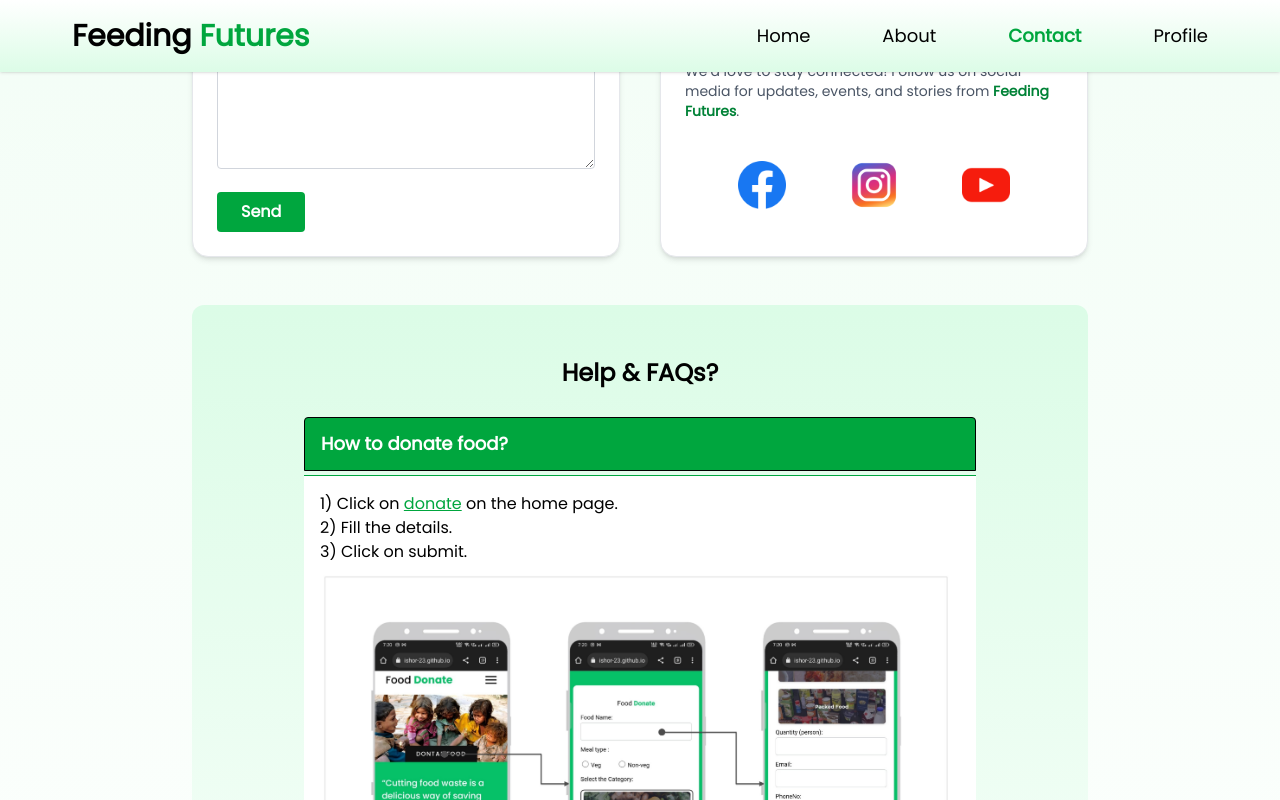
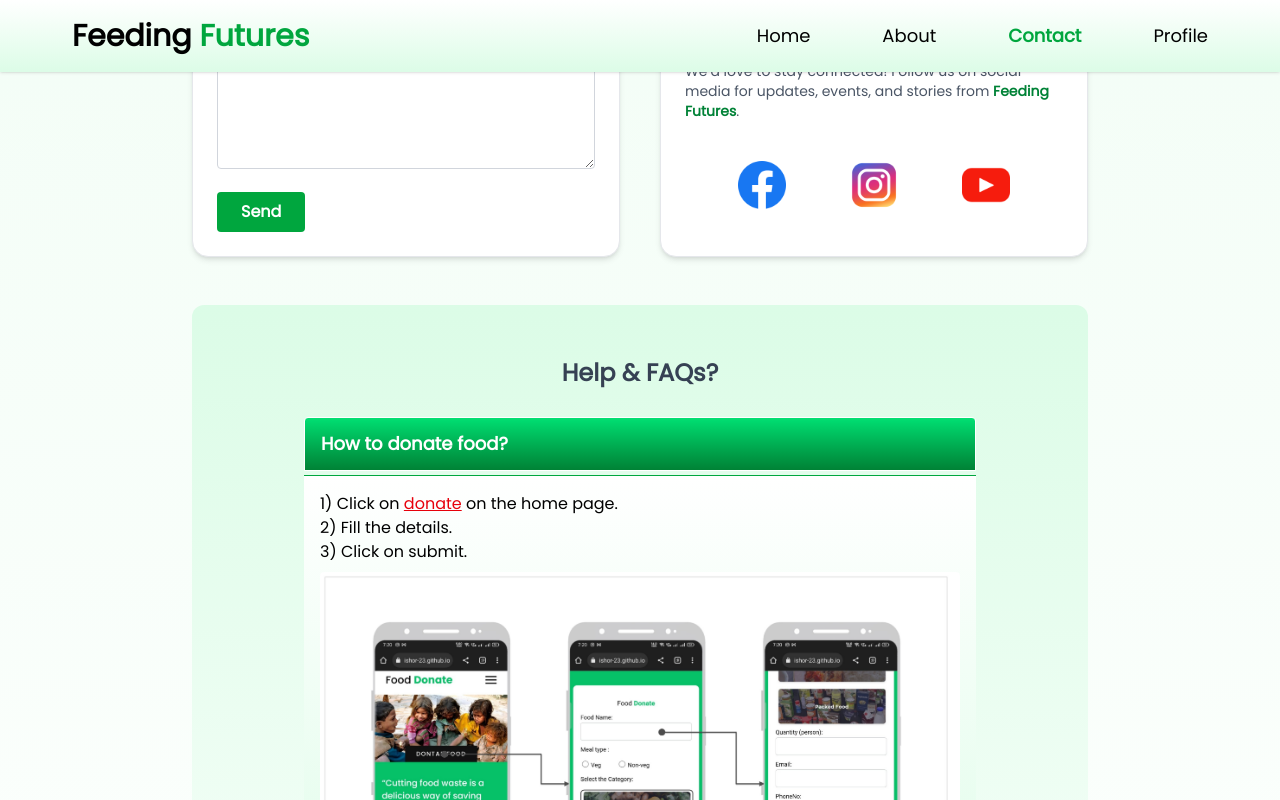
Before and after one commit to namanmahajan2020/Feeding-Futures, a React (Vite) app in the folder Feeding-Futures/: page /contact in a window 1280 px wide. Both pictures are taken after a click on the button "How to donate food?". Shown: the part 383-1183 px from the top of the page. Built offline with nearby package versions, Linux system fonts and the light colour scheme.

Commit message:
profile donations fixing

```diff
--- a/Feeding-Futures/src/components/Signup.jsx
+++ b/Feeding-Futures/src/components/Signup.jsx
@@ -1,7 +1,6 @@
 import React, { useState, useRef, useEffect } from "react";
 import { useNavigate } from "react-router-dom";
 import axios from "axios";
-const userEmail = localStorage.getItem("email");
 const GenderSelect = ({ value, onChange }) => {
   const [open, setOpen] = useState(false);
   const options = ["Male", "Female", "Other", "Prefer not to say"];
--- a/Feeding-Futures/src/pages/Contact.jsx
+++ b/Feeding-Futures/src/pages/Contact.jsx
@@ -1,23 +1,30 @@
 import React, { useState } from 'react';
 import Navbar from "../components/Navbar";
 import Footer from "../components/Footer";
+import { NavLink } from 'react-router-dom';
 
 const accordionData = [
   {
     question: 'How to donate food?',
     answer: (
       <>
-        <p>1) Click on <a href="fooddonate.html" className="text-green-600 underline">donate</a> on the home page.</p>
+        <p>1) Click on <NavLink
+          to="/foodDonationForm"
+          className="text-red-600 text-base underline hover:text-red-400 transition-colors"
+        >
+          donate
+        </NavLink>
+          {' '}on the home page.</p>
         <p>2) Fill the details.</p>
         <p>3) Click on submit.</p>
-        <img src="img/mobile.jpg" alt="mobile instruction" className="w-full mt-2 rounded" />
+        <img src="img/mobile.jpg" alt="mobile instruction" className="w-full bg-green-50 mt-2 rounded" />
       </>
     )
   },
   {
     question: 'How will my donation be used?',
     answer: (
-      <p className="p-2">
+      <p className="p-2 ">
         Your donation will be used to support our mission and the various programs and initiatives that we have in place. Your donation will help us to continue providing assistance and support to those in need. You can find more information about our programs and initiatives on our website. If you have any specific questions or concerns, please feel free to contact us.
       </p>
     )
@@ -25,7 +32,7 @@ const accordionData = [
   {
     question: 'What should I do if my food donation is near or past its expiration date?',
     answer: (
-      <p className="p-2">
+      <p className="p-2 ">
         We appreciate your willingness to donate, but to ensure the safety of our clients we can't accept food that is near or past its expiration date. We recommend checking expiration dates before making a donation or contact us for further guidance.
       </p>
     )
@@ -199,13 +206,13 @@ function Contact() {
       <div className="bg-gradient-to-b from-green-100 to-white p-8 rounded-xl max-w-4xl mx-auto mb-12">
         {/* Help & FAQs */}
         <div className="help max-w-2xl mx-auto mt-5">
-          <p className="text-2xl font-semibold text-center mb-7">Help & FAQs?</p>
+          <p className="text-2xl text-gray-700 font-bold text-center mb-7">Help & FAQs?</p>
           {accordionData.map(({ question, answer }, index) => {
             const isActive = activeAccordions.includes(index);
             return (
               <div key={index} className="mb-4 rounded">
                 <button
-                  className={`w-full text-left px-4 py-3 border-1 border-black hover:bg-green-700 font-semibold text-lg bg-green-600 text-white focus:outline-none hover:scale-x-102 transition-transform duration-300
+                  className={`w-full text-left px-4 py-3 border-1 font-semibold text-lg bg-gradient-to-b from-green-400 to-green-700 text-white focus:outline-none hover:scale-x-102 transition-transform duration-300
                   ${isActive ? 'rounded-t' : 'rounded'}`}
                   onClick={() => toggleAccordion(index)}
                   aria-expanded={isActive}
@@ -213,7 +220,7 @@ function Contact() {
                   {question}
                 </button>
                 {isActive && (
-                  <div className="p-4 bg-white mt-1 mb-12 border-t border-green-600">
+                  <div className="p-4 bg-gradient-to-b from-white to-green-100 mt-1 mb-12 border-t border-green-600">
                     {answer}
                   </div>
                 )}
--- a/Feeding-Futures/src/pages/Profile.jsx
+++ b/Feeding-Futures/src/pages/Profile.jsx
@@ -66,28 +66,31 @@ const Profile = () => {
 
                     <hr className="my-6" />
 
-                    <h3 className="text-2xl font-semibold text-gray-800 mb-3">Your Donations</h3>
-                    <div className="overflow-y-auto max-h-56 border rounded-lg shadow-sm">
-                        <table className="min-w-full text-sm text-gray-700">
-                            <thead className="bg-green-100 text-green-800 sticky top-0">
+                    <h3 className="text-2xl font-semibold text-cyan-800 mb-3">Your Donations</h3>
+                    <div className="border-cyan-600 border-1 rounded-xl shadow-lg overflow-x-auto p-4">
+                        <div className="overflow-hidden rounded-t-xl ">
+                            <table className="min-w-full text-sm text-gray-700 bg-gradient-to-r from-white to-teal-50">
+                                <thead className="bg-gradient-to-r from-green-400 to-teal-500 text-white">
                                     <tr>
-                                    <th className="py-2 px-3">Food</th>
-                                    <th className="py-2 px-3">Type</th>
-                                    <th className="py-2 px-3">Category</th>
-                                    <th className="py-2 px-3">Date</th>
+                                        <th className="py-3 px-4 pl-10 text-left">Food</th>
+                                        <th className="py-3 px-4 text-center">Type</th>
+                                        <th className="py-3 px-4 text-center">Category</th>
+                                        <th className="py-3 px-4 text-center">Date</th>
                                     </tr>
                                 </thead>
                                 <tbody>
                                     {donations.length > 0 ? (
                                         donations.map((item, index) => (
-                                        <tr key={index} className="border-t text-center hover:bg-gray-50">
-                                            <td className="py-2 px-3">{item.foodname}</td>
-                                            <td className="py-2 px-3">{item.meal}</td>
-                                            <td className="py-2 px-3">{item.category}</td>
-                                            <td className="py-2 px-3">
+                                            <tr
+                                                key={index}
+                                                className="border-green-600 border-b text-center hover:bg-gray-50 transition-all"
+                                            >
+                                                <td className="py-3 pl-10 px-4 max-w-40 truncate text-left">{item.foodname}</td>
+                                                <td className="py-3 px-4">{item.meal}</td>
+                                                <td className="py-3 px-4">{item.category}</td>
+                                                <td className="py-3 px-4">
                                                     {new Date(item.createdAt).toLocaleDateString()}
                                                 </td>
-
                                             </tr>
                                         ))
                                     ) : (
@@ -100,6 +103,9 @@ const Profile = () => {
                                 </tbody>
                             </table>
                         </div>
+                    </div>
+
+
 
 
                 </div>
```
Lines whose indentation alone changed are shown as unchanged.
